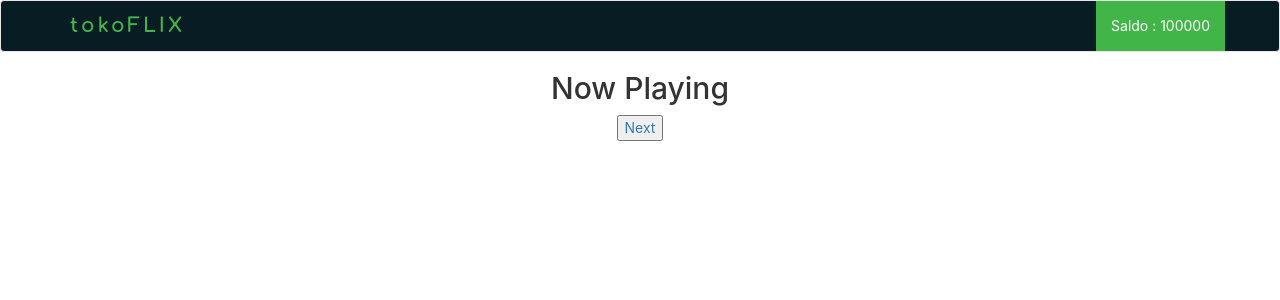
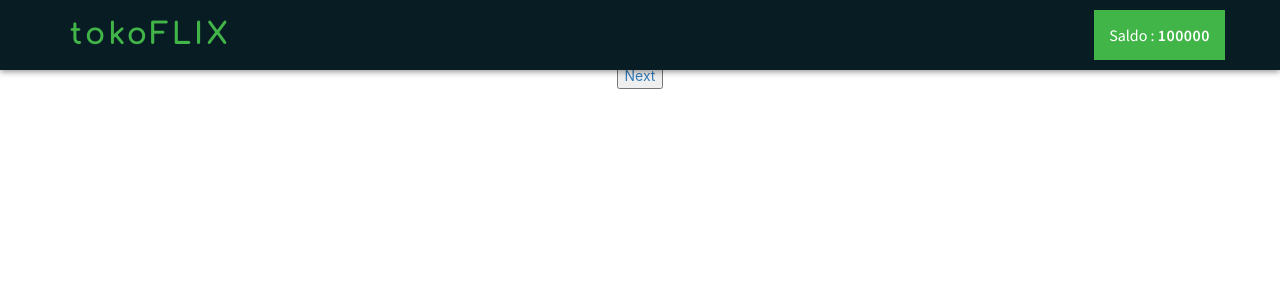
Before and after one commit to pandurijal/tokoflix, a React (Create React App) app: page / in a window 1280 px wide. Shown: the top 300 px of the page. Built offline with nearby package versions, Linux system fonts and the light colour scheme; no server answers.

Commit message:
styling navbar component

```diff
--- a/public/index.html
+++ b/public/index.html
@@ -30,7 +30,10 @@
       crossorigin="anonymous"
     />
 
-    <link href="https://fonts.googleapis.com/css?family=Comfortaa:300,400,700" rel="stylesheet">
+    <link
+      href="https://fonts.googleapis.com/css?family=Comfortaa:700|Source+Sans+Pro:400,600"
+      rel="stylesheet"
+    />
   </head>
   <body>
     <noscript>You need to enable JavaScript to run this app.</noscript>
--- a/src/App.css
+++ b/src/App.css
@@ -5,12 +5,16 @@
 /* Navbar */
 .navbar-default {
   background-color: #081c24;
+  border: 0;
+  border-radius: 0;
+  padding: 10px 0;
+  box-shadow: rgba(0, 0, 0, 0.4) 0 2px 6px 0;
 }
 
 .navbar-default .navbar-brand {
   font-weight: 700;
   color: #42b549;
-  font-size: 20px;
+  font-size: 30px;
   font-family: Comfortaa;
   letter-spacing: 3px;
 }
@@ -25,6 +29,14 @@
 
 .navbar-default .navbar-nav > li > a {
   color: #fff;
+  font-family: Source Sans Pro;
+  font-size: 16px;
+  font-weight: 400;
+}
+
+.navbar-default .navbar-nav > li > a span {
+  font-weight: 600;
+  letter-spacing: 0.5px;
 }
 
 .navbar-default .navbar-nav > li > a:hover {
--- a/src/App.js
+++ b/src/App.js
@@ -13,7 +13,7 @@ class App extends Component {
   render() {
     return (
       <BrowserRouter>
-        <div className="App">
+        <React.Fragment>
           <NavHeader balance={this.state.balance} />
           <Switch>
             <Route path="/" component={Home} exact />
@@ -30,7 +30,7 @@ class App extends Component {
               )}
             />
           </Switch>
-        </div>
+        </React.Fragment>
       </BrowserRouter>
     );
   }
--- a/src/components/Navbar.jsx
+++ b/src/components/Navbar.jsx
@@ -1,21 +1,21 @@
 import React, { Component } from "react";
-import { Nav, Navbar, NavItem, NavDropdown, MenuItem } from "react-bootstrap";
+import { Nav, Navbar, NavItem } from "react-bootstrap";
 
 class NavHeader extends Component {
   render() {
     return (
       <div>
-        <Navbar>
+        <Navbar fixedTop>
           <Navbar.Header>
             <Navbar.Brand>
-              <a href="#home" className="title">
+              <a href="/" className="title">
                 tokoFLIX
               </a>
             </Navbar.Brand>
           </Navbar.Header>
           <Nav pullRight>
             <NavItem eventKey={1} href="#">
-              Saldo : {this.props.balance}
+              Saldo : <span>{this.props.balance}</span>
             </NavItem>
           </Nav>
         </Navbar>
```
